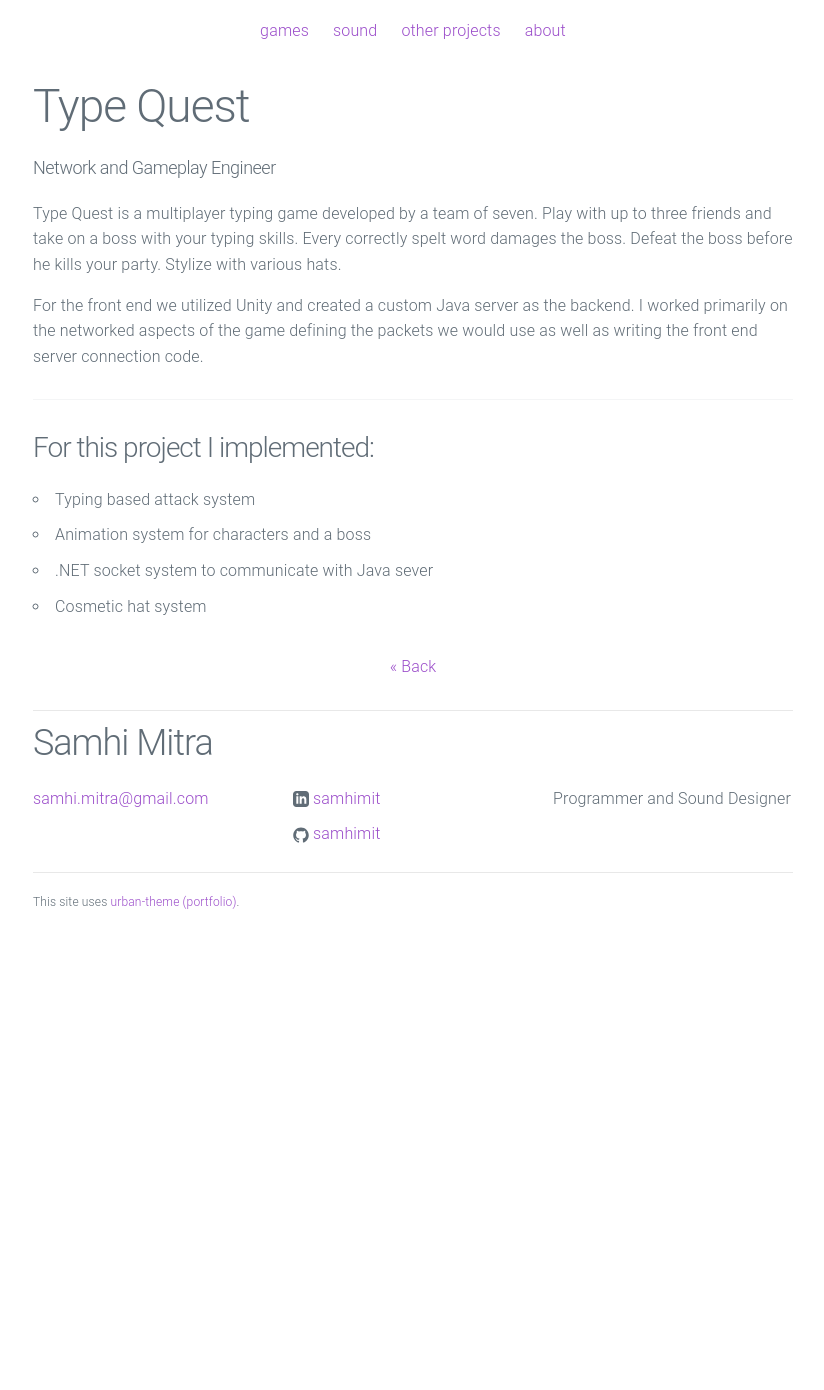
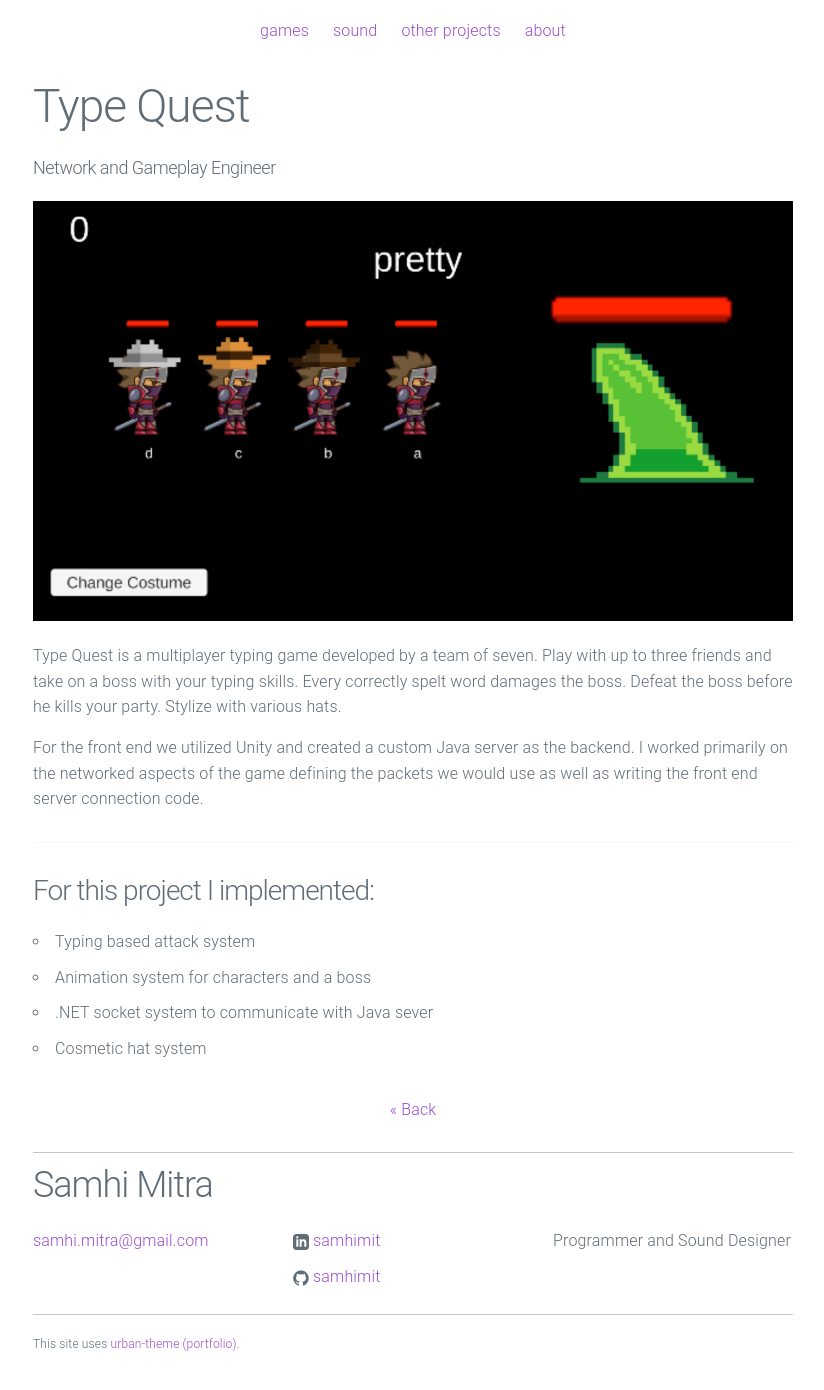
Before and after one commit to samhimit/samhimit.github.io, a Jekyll site: the page built from games/_posts/2022-09-07-typequest.md, in a window 1280 px wide. Shown: the whole page, without its empty margins (227-1051 px from the left). Built offline with Jekyll 4.4.1, drawn with Linux system fonts in a browser that asks for light colours; before the commit the page ends 947 px from its top, so only the background shows below that.

Commit message:
fixing link, adding images

```diff
--- a/_config.yml
+++ b/_config.yml
@@ -4,7 +4,7 @@ email: samhi.mitra@gmail.com
 description: > # keep this and put description below
   Programmer and Sound Designer
 url: "https://samhimit.github.io" # the base hostname & protocol for your site
-linkedin_url: "https://www.linkedin.com/in/samhimit"
+linkedin_url: "https://www.linkedin.com/in/samhi"
 github_username: samhimit
 footer_text: "This site uses <a href='https://github.com/gamingportfolio/urban-theme-portfolio'>urban-theme (portfolio)</a>."
 
--- a/css/main.scss
+++ b/css/main.scss
@@ -3,7 +3,7 @@
 ---
 @charset "utf-8";
 
-$grey-color:       #828282;
+$grey-color:       #606060;
 $grey-color-light: lighten($grey-color, 40%);
 $grey-color-dark:  darken($grey-color, 25%);
 
--- a/games/_posts/2022-09-07-typequest.md
+++ b/games/_posts/2022-09-07-typequest.md
@@ -5,6 +5,8 @@ summary: "Network and Gameplay Engineer"
 date:   2022-08-08 15:39:40
 preview: /assets/tqpreview.png
 ---
+
+![Type Quest](/assets/tq.png)
 
 Type Quest is a multiplayer typing game developed by a team of seven. Play with up to three friends and take on a boss with your typing skills. Every correctly spelt word damages the boss. Defeat the boss before he kills your party. Stylize with various hats.
 
```
Also changed, not shown: assets/lb.png, assets/tq.png (added).
